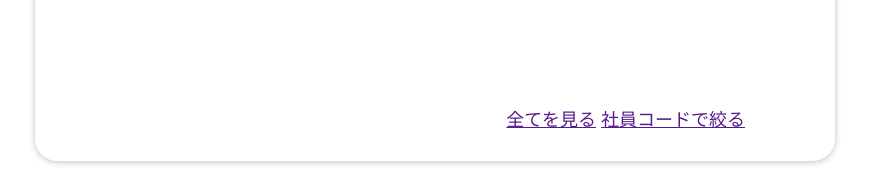
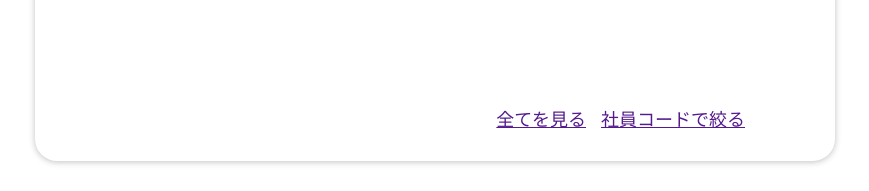
Before and after one commit to kazuyamano/ken-on-kun-old, a Flask app: page / in a window 1280 px wide. Shown: the part 626-817 px from the top of the page, without its empty margins (205-1074 px from the left). Run offline with Flask 2, Linux system fonts and the light colour scheme; data that the repository does not hold is empty.

Commit message:
table下リンク部のレイアウト

```diff
--- a/main/static/style.css
+++ b/main/static/style.css
@@ -135,6 +135,9 @@ body {
   margin: 10px 10px;
   font-size: 18px;
 }
+.spread-link a {
+  margin-left: 10px;
+}
 
 @media only screen and (max-width: 800px) {
   .module-container {
```
